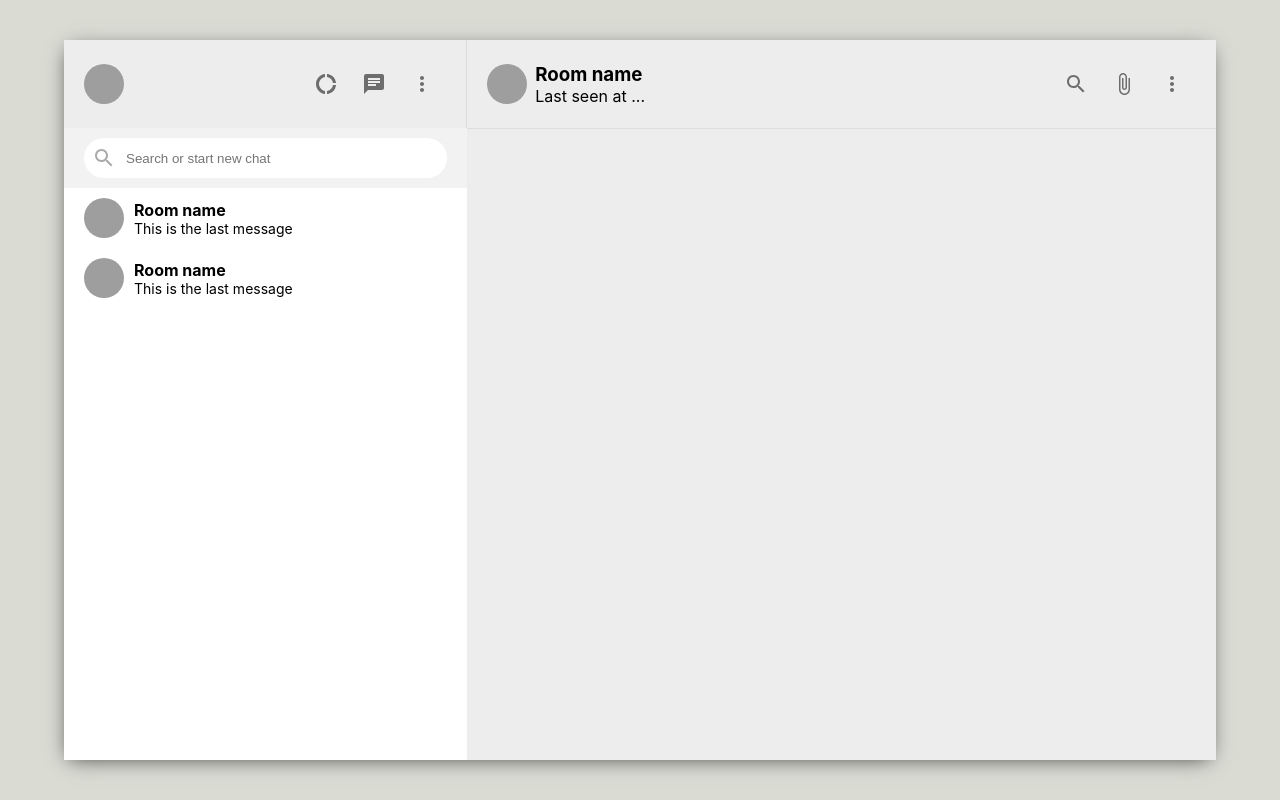
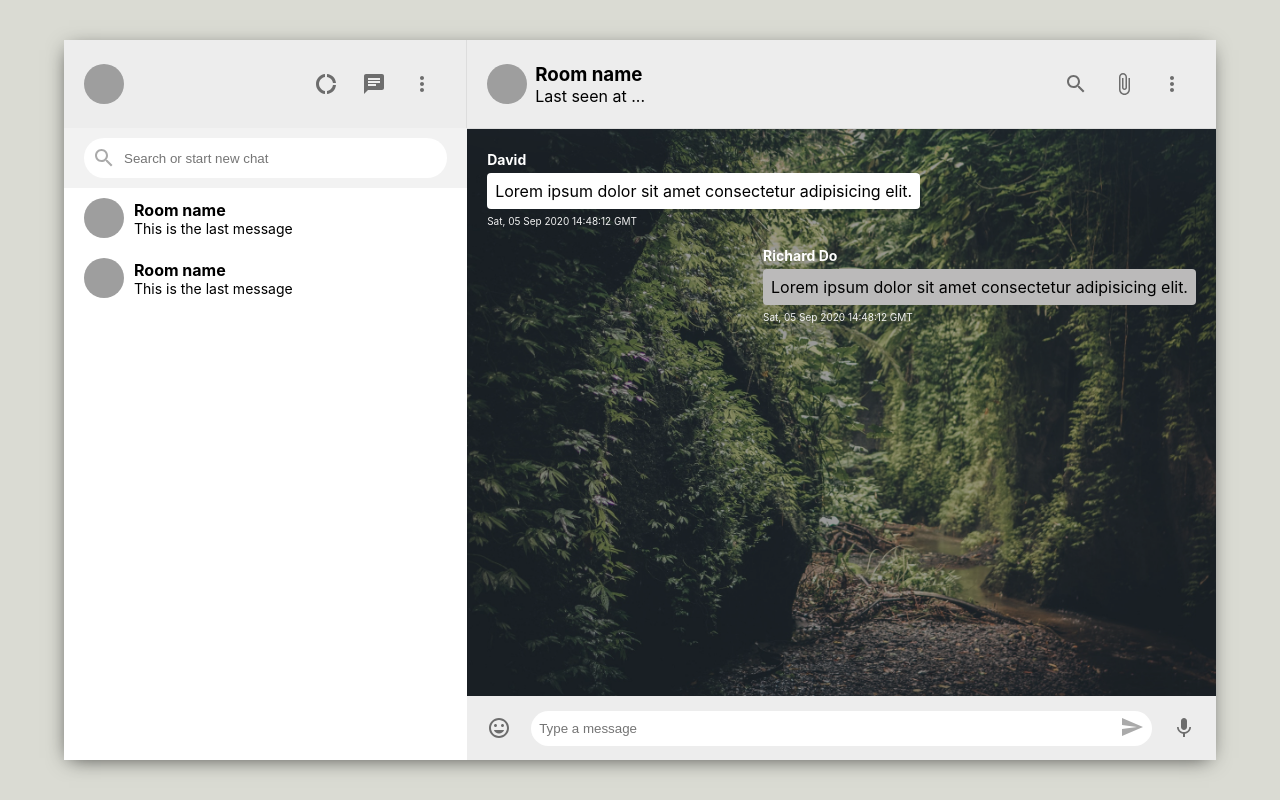
Before and after one commit to anhdo95/whatsapp-mern, a React (Create React App) app: page / in a window 1280 px wide. Built offline with nearby package versions, Linux system fonts and the light colour scheme; grey boxes are pictures that could not be loaded.

Commit message:
Build chat messages

```diff
--- a/src/components/Chat/index.js
+++ b/src/components/Chat/index.js
@@ -3,6 +3,9 @@ import { Avatar, IconButton } from '@material-ui/core'
 import SearchIcon from '@material-ui/icons/Search'
 import AttachFileIcon from '@material-ui/icons/AttachFile';
 import MoreVertIcon from '@material-ui/icons/MoreVert'
+import InsertEmoticonIcon from '@material-ui/icons/InsertEmoticon'
+import MicIcon from '@material-ui/icons/Mic'
+import SendIcon from '@material-ui/icons/Send'
 
 import './styles.scss'
 
@@ -29,7 +32,34 @@ function Chat() {
       </header>
 
       <div className="chat__body">
+        <ul className="chat__body-messages">
+          <li className="chat__body-message">
+            <strong className="chat__body-name">David</strong>
+            <p className="chat__body-text">Lorem ipsum dolor sit amet consectetur adipisicing elit.</p>
+            <span className="chat__body-timestamp">
+              {new Date().toUTCString()}
+            </span>
+          </li>
+          <li className="chat__body-message chat__body-message--text-right">
+            <strong className="chat__body-name">Richard Do</strong>
+            <p className="chat__body-text chat__body-text--highlight">Lorem ipsum dolor sit amet consectetur adipisicing elit.</p>
+            <span className="chat__body-timestamp">
+              {new Date().toUTCString()}
+            </span>
+          </li>
+        </ul>
       </div>
+
+      <footer className="chat__footer">
+        <IconButton><InsertEmoticonIcon /></IconButton>
+        <form className="chat__footer-comment-box">
+          <input className="chat__footer-comment-input" type="text" placeholder="Type a message" />
+          <button className="chat__footer-send-btn" type="submit">
+            <SendIcon />
+          </button>
+        </form>
+        <IconButton><MicIcon /></IconButton>
+      </footer>
     </div>
   )
 }
--- a/src/components/Chat/styles.scss
+++ b/src/components/Chat/styles.scss
@@ -14,4 +14,89 @@
     flex: 1;
     margin-left: 0.5rem;
   }
+
+  &__body {
+    position: relative;
+    flex: 1;
+    padding: 20px;
+    background: url('/chat-background.jpg') no-repeat center;
+    background-size: cover;
+    overflow-y: auto;
+
+    &::before {
+      position: absolute;
+      content: '';
+      top: 0;
+      left: 0;
+      width: 100%;
+      height: 100%;
+      background-color: rgba(0, 0, 0, 0.4);
+    }
+  }
+
+  &__body-messages {
+    position: relative;
+    list-style-type: none;
+  }
+
+  &__body-message {
+    &:not(:last-child) {
+      margin-bottom: 1rem;
+    }
+
+    &--text-right {
+      float: right;
+    }
+  }
+
+  &__body-name {
+    font-size: 0.875rem;
+    color: #fff;
+  }
+
+  &__body-text {
+    width: fit-content;
+    margin-top: 0.25rem;
+    padding: 0.5rem;
+    background-color: #fff;
+    border-radius: 0.25rem;
+
+    &--highlight {
+      background-color: #bbbaba;
+    }
+  }
+
+  &__body-timestamp {
+    font-size: 0.625rem;
+    color: #f1f1f1;
+  }
+
+  &__footer {
+    display: grid;
+    grid-template-columns: max-content 1fr max-content;
+    align-items: center;
+    grid-gap: 0.5rem;
+    padding: 8px
+  }
+
+  &__footer-comment-box {
+    display: flex;
+    align-items: center;
+    background-color: #fff;
+    border-radius: 100px;
+    padding: 0.25rem 0.5rem;
+  }
+
+  &__footer-comment-input {
+    flex: 1;
+    border: none;
+    outline-width: 0;
+  }
+
+  &__footer-send-btn {
+    border: none;
+    outline: none;
+    color: #aaa;
+    background-color: transparent;
+  }
 }
--- a/src/index.css
+++ b/src/index.css
@@ -1,5 +1,6 @@
 * {
   margin: 0;
+  padding: 0;
 }
 
 body {
```
Also changed, not shown: public/chat-background.jpg (added).
